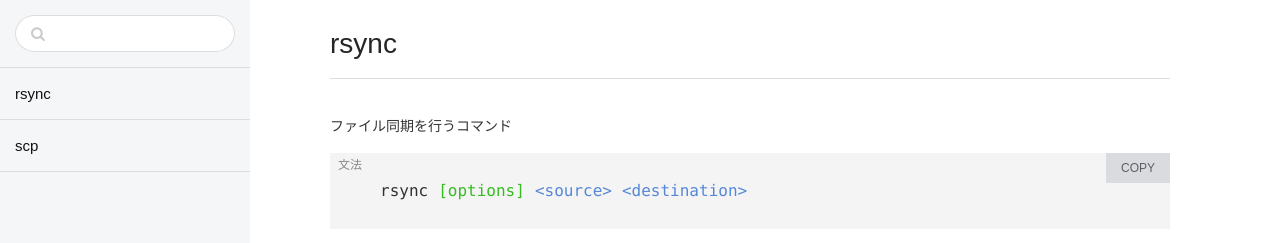
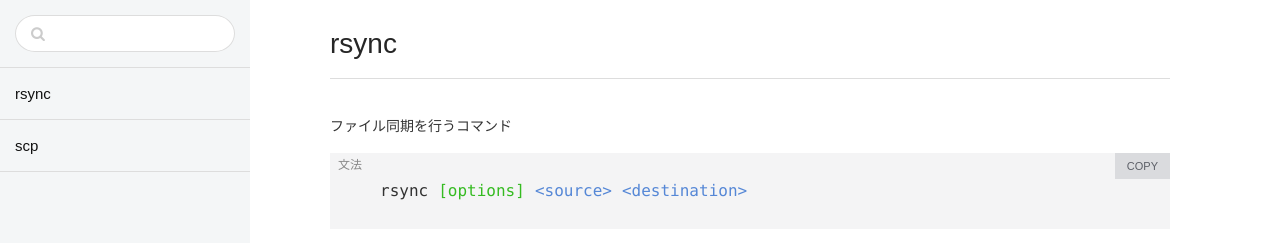
Before and after one commit to hogesuke/linux-command-generator, an Angular app: page /commands/rsync in a window 1280 px wide. Shown: the top 243 px of the page. Built offline with nearby package versions, Linux system fonts and the light colour scheme.

Commit message:
copy-buttonをすこし小さく修正

```diff
--- a/src/app/commands/command/command.component.scss
+++ b/src/app/commands/command/command.component.scss
@@ -51,9 +51,9 @@ table {
     top: 0;
     right: 0;
     border: none;
-    padding: 8px 15px;
+    padding: 7px 12px;
     background-color: #dadbde;
-    font-size: 12px;
+    font-size: 11px;
     color: #5c5f67;
 
     &:focus {
```
